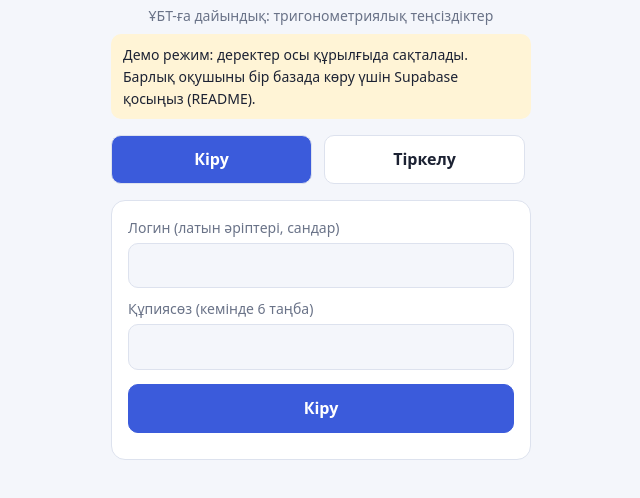
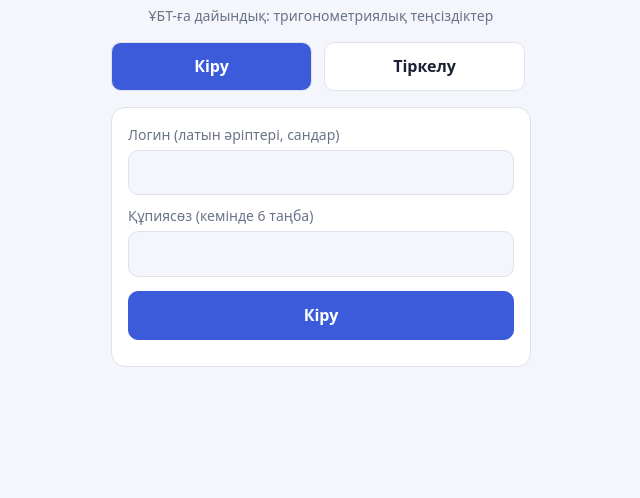
Before and after one commit to Kuanish020798/oi-math, a plain HTML site: page index.html in a window 1280 px wide. Shown: the part 80-578 px from the top of the page, without its empty margins (319-959 px from the left). Drawn offline with Linux system fonts and the light colour scheme.

Commit message:
Add files via upload

```diff
--- a/index.html
+++ b/index.html
@@ -76,7 +76,7 @@ td.lo{background:var(--nob)}td.mid{background:var(--warn)}td.hi{background:var(-
 <!-- ============ БАПТАУ ============
  Supabase қосу үшін төмендегі екі жолды толтырыңыз (README қараңыз).
  Бос қалса, платформа демо режимде жұмыс істейді (деректер тек осы құрылғыда). -->
-<script>window.OI_CONFIG={SUPABASE_URL:"",SUPABASE_ANON_KEY:"",TEACHER_CODE:"oi-teacher"};</script>
+<script>window.OI_CONFIG={SUPABASE_URL:"https://vkmtzhrftsvfgsdlsmuz.supabase.co",SUPABASE_ANON_KEY:"sb_publishable_cPD8i14oo2n6fiN1J0wneA_jsU4eMLk",TEACHER_CODE:"oi-teacher"};</script>
 <script>/* OI engine: шешімдерді торда (π/72) есептеу, форматтау, тексеру, дистракторлар */
 (function () {
 'use strict';
```
